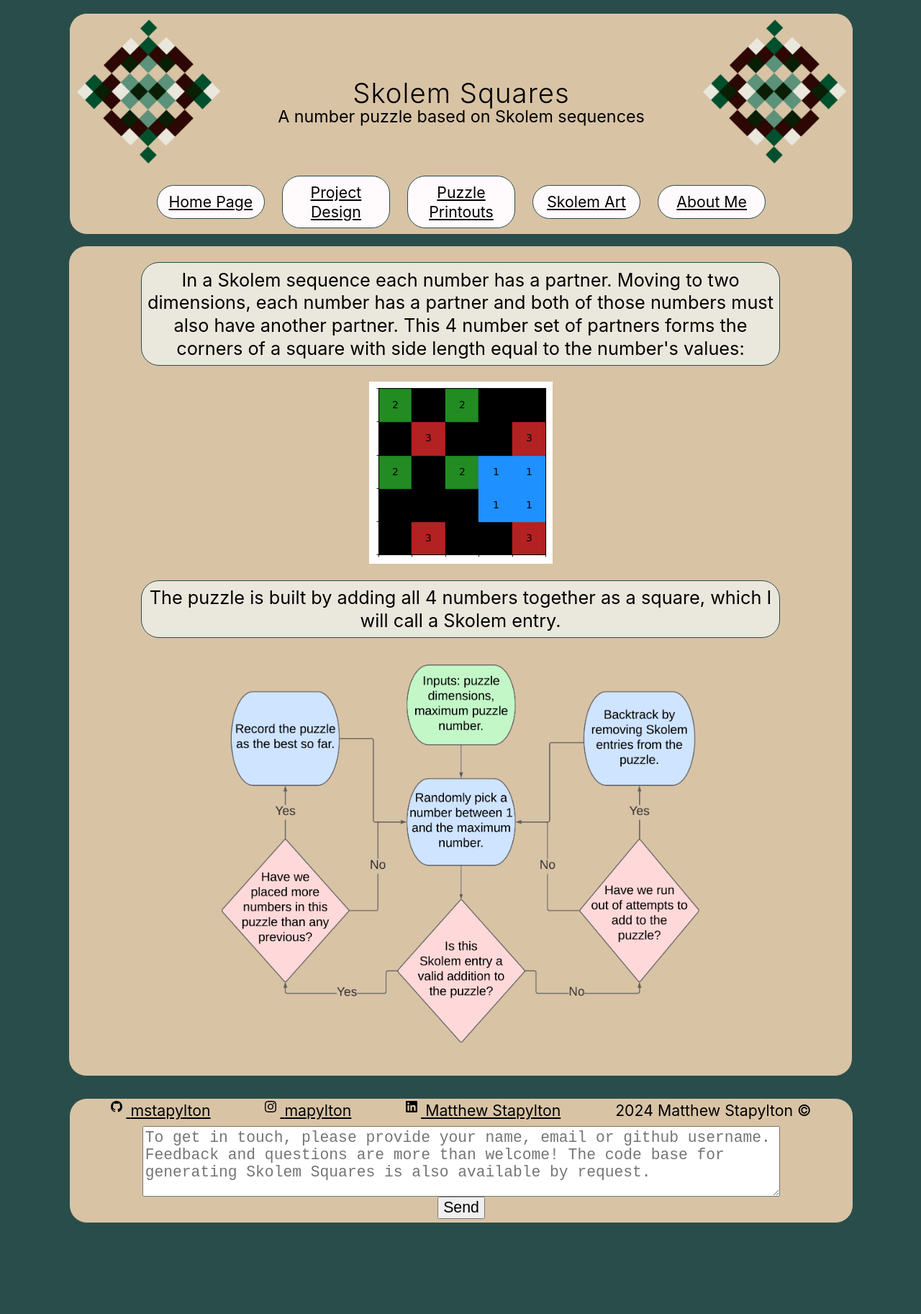
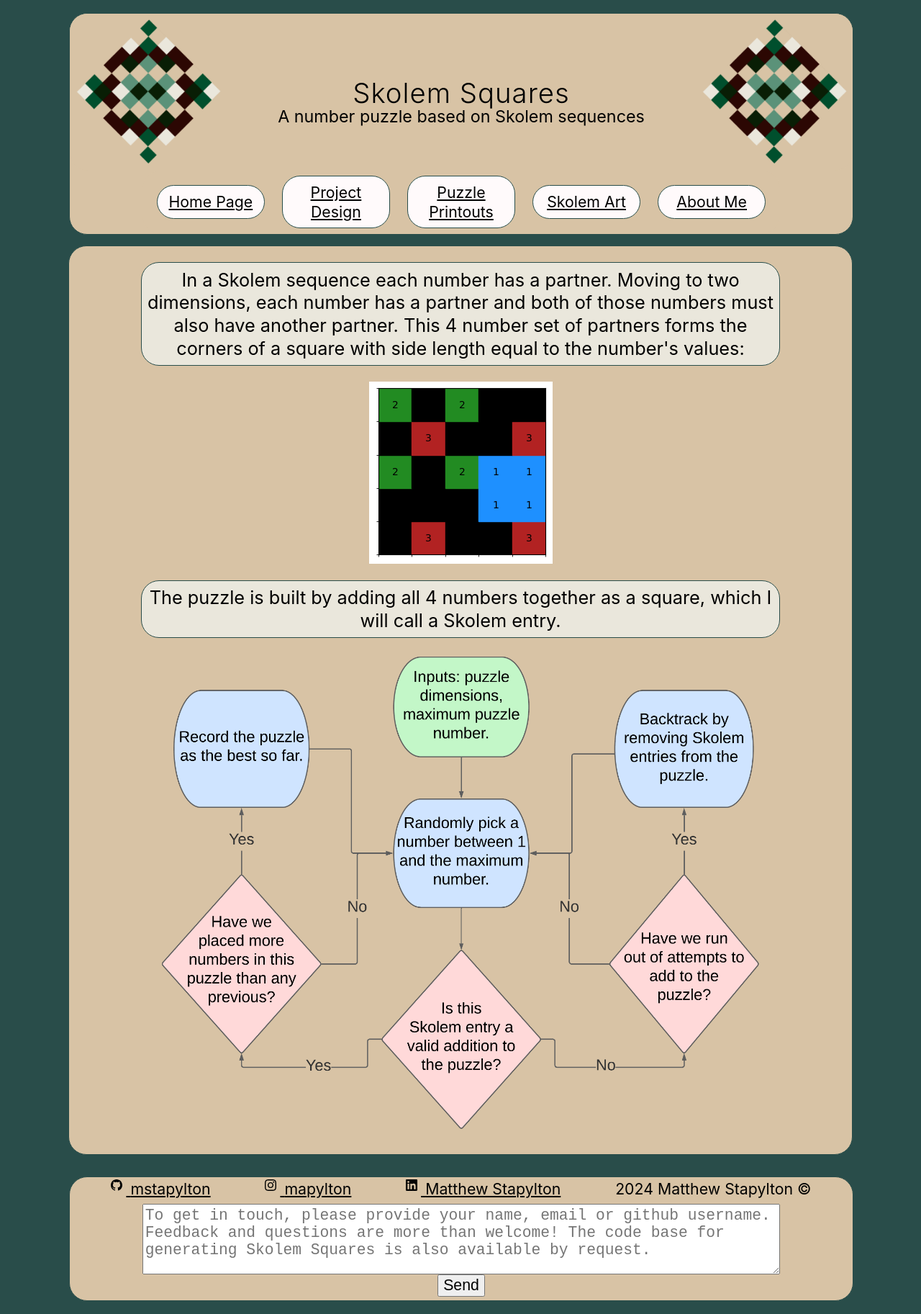
Before and after one commit to skolem-squares/skolem-squares.github.io, a Jekyll site: the page built from _posts/2024-04-23-puzzle_design.markdown, in a window 1280 px wide. Shown: the whole page at 72% size. Built offline with Jekyll 4.4.1, drawn with Linux system fonts in a browser that asks for light colours; before the commit the page ends 1717 px from its top, so only the background shows below that.

Commit message:
improving design page

```diff
--- a/_sass/minima/_layout.scss
+++ b/_sass/minima/_layout.scss
@@ -465,10 +465,7 @@ height: 100%;
 
 .flow-chart {
   display: flex;
-  width: 80%;
-  flex-wrap: wrap;
-  padding: .25 * $spacing-unit;
-  margin: .25 * $spacing-unit;
+  width: 100%;
   vertical-align: middle;
   justify-content: center;
 }
```
Also changed, not shown: assets/flow-chart.png, 4 other files.
